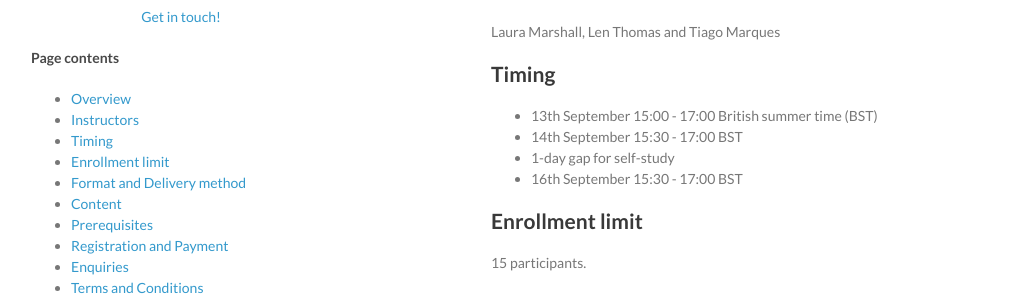
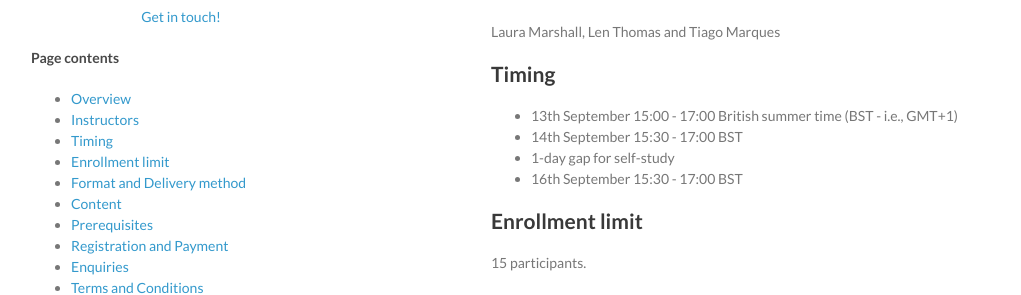
Before and after one commit to distanceworkshops/distanceworkshops.github.io, a Jekyll site: the page built from design-sept-2021.md, in a window 1280 px wide and 900 px high, scrolled down 450 px. Shown: the part 153-448 px from the top of the window, without its empty margins (129-1150 px from the left). Built offline with Jekyll 4.4.1, drawn with Linux system fonts in a browser that asks for light colours.

Commit message:
Update design-sept-2021.md

```diff
--- a/design-sept-2021.md
+++ b/design-sept-2021.md
@@ -20,7 +20,7 @@ Laura Marshall, Len Thomas and Tiago Marques
 
 ## Timing
 
-* 13th September 15:00 - 17:00 British summer time (BST)
+* 13th September 15:00 - 17:00 British summer time (BST - i.e., GMT+1)
 * 14th September 15:30 - 17:00 BST
 * 1-day gap for self-study
 * 16th September 15:30 - 17:00 BST
```
